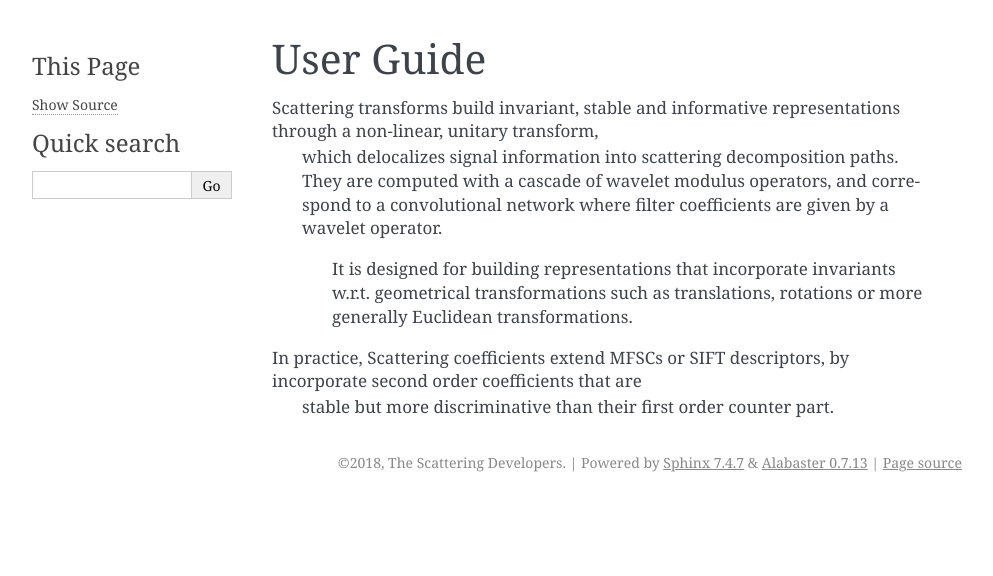
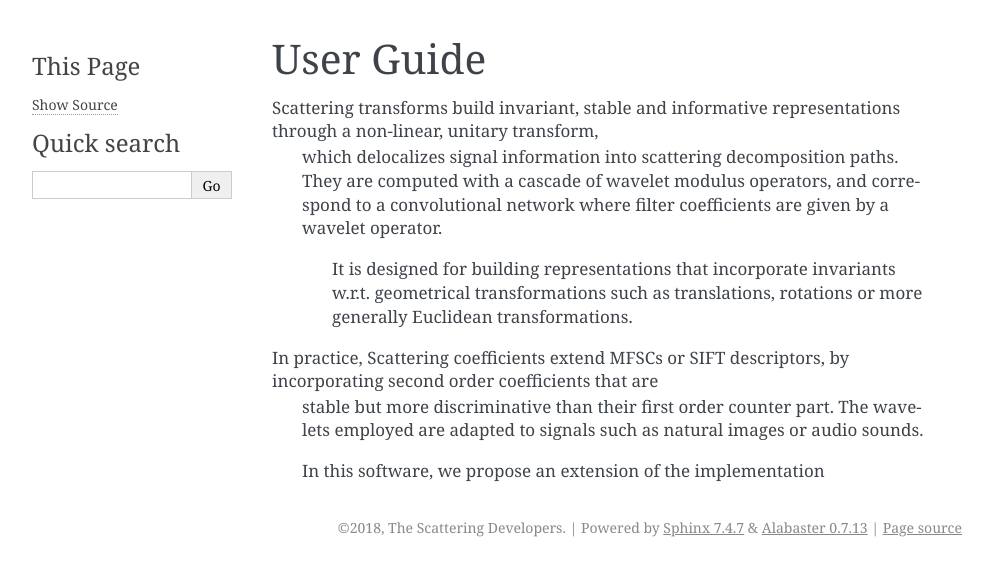
Before and after one commit to kymatio/kymatio, a Sphinx documentation site: the page built from doc/source/userguide.rst, in a window 1280 px wide. Shown: the top 576 px of the page, without its empty margins (148-1141 px from the left). Built offline with Sphinx 7.4.7, drawn with Linux system fonts in a browser that asks for light colours; formulas are drawn with MathJax 3.

Commit message:
tentative for the quick start and user guide..

```diff
--- a/doc/source/userguide.rst
+++ b/doc/source/userguide.rst
@@ -7,5 +7,8 @@ Scattering transforms build invariant, stable and informative representations th
   It is  designed for building representations that incorporate invariants w.r.t. geometrical transformations such as
   translations, rotations or more generally Euclidean transformations.
 
-In practice, Scattering coefficients extend MFSCs or SIFT descriptors, by incorporate second order coefficients that are
- stable but more discriminative than their first order counter part.
+In practice, Scattering coefficients extend MFSCs or SIFT descriptors, by incorporating second order coefficients that are
+ stable but more discriminative than their first order counter part. The wavelets employed are adapted to signals such as
+ natural images or audio sounds.
+
+ In this software, we propose an extension of the implementation
```
